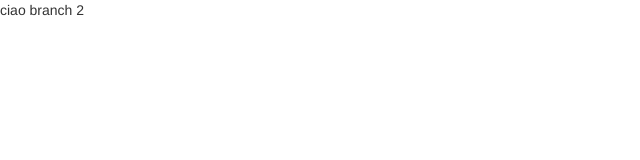
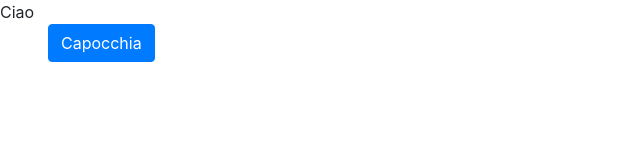
Before and after one commit to Micheledinocera/test-rest-api-mdinocera, a website: page views/index.html in a window 1280 px wide. Shown: the whole page, without its empty margins (0-640 px from the left). Drawn offline with nearby package versions, Linux system fonts and the light colour scheme.

Commit message:
installazione postgress

```diff
--- a/package.json
+++ b/package.json
@@ -12,7 +12,8 @@
   },
   "dependencies": {
     "ejs": "^2.5.6",
-    "express": "^4.15.2"
+    "express": "^4.15.2",
+    "pg": "^7.9.0"
   },
   "devDependencies": {
     "request": "^2.81.0",
--- a/public/js/script.js
+++ b/public/js/script.js
@@ -0,0 +1,8 @@
+$(document).ready(()=>{
+    $('#pussante').click(()=>{
+        console.log("pre-call");
+        $.get('api/prova', (res)=>{
+            console.log(res);
+        });
+    });
+});
--- a/views/index.html
+++ b/views/index.html
@@ -1,11 +1,14 @@
 <html><head>
   <title>Express HTML</title>
   <script src="https://ajax.googleapis.com/ajax/libs/jquery/1.11.2/jquery.min.js"></script>
-  <link rel="stylesheet" href="https://maxcdn.bootstrapcdn.com/bootstrap/3.3.1/css/bootstrap.min.css">
-  <link rel="stylesheet" href="https://maxcdn.bootstrapcdn.com/bootstrap/3.3.1/css/bootstrap-theme.min.css">
-  <script src="https://maxcdn.bootstrapcdn.com/bootstrap/3.3.1/js/bootstrap.min.js"></script>
+  <script src="https://cdnjs.cloudflare.com/ajax/libs/popper.js/1.12.9/umd/popper.min.js"></script>
+  <script src="https://maxcdn.bootstrapcdn.com/bootstrap/4.0.0/js/bootstrap.min.js"></script>
+  <link rel="stylesheet" href="https://maxcdn.bootstrapcdn.com/bootstrap/4.0.0/css/bootstrap.min.css">
   <script src="/js/script.js"></script>
   <link rel="stylesheet" type="text/css" href="/stylesheets/main.css" />
 </head><body>
-    ciao branch 2
+    <div class="text-capitalize">ciao</div>
+    <button id="pussante" type="button" class="btn ml-5 btn-primary">
+      Capocchia
+    </button>
 </body></html>
```
Also changed, not shown: index.js (+12 -1 lines), 1 other file.
